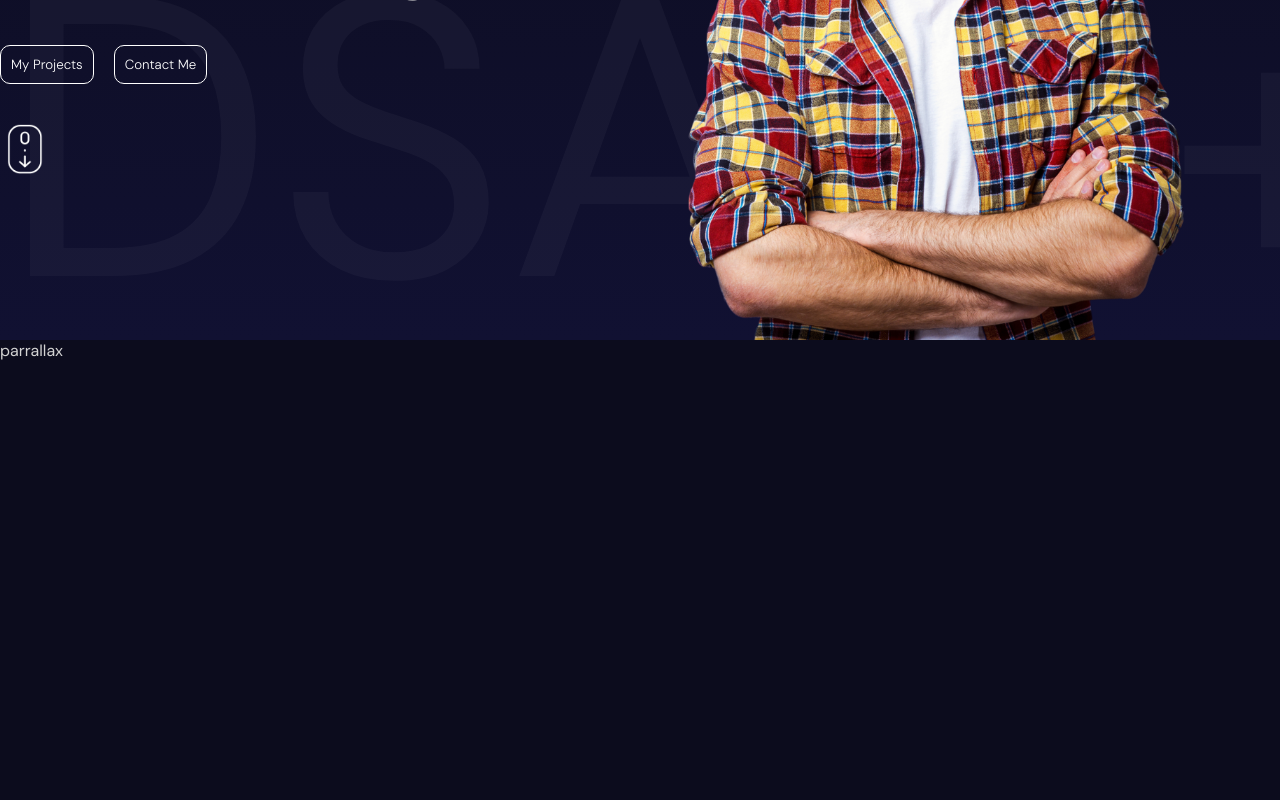
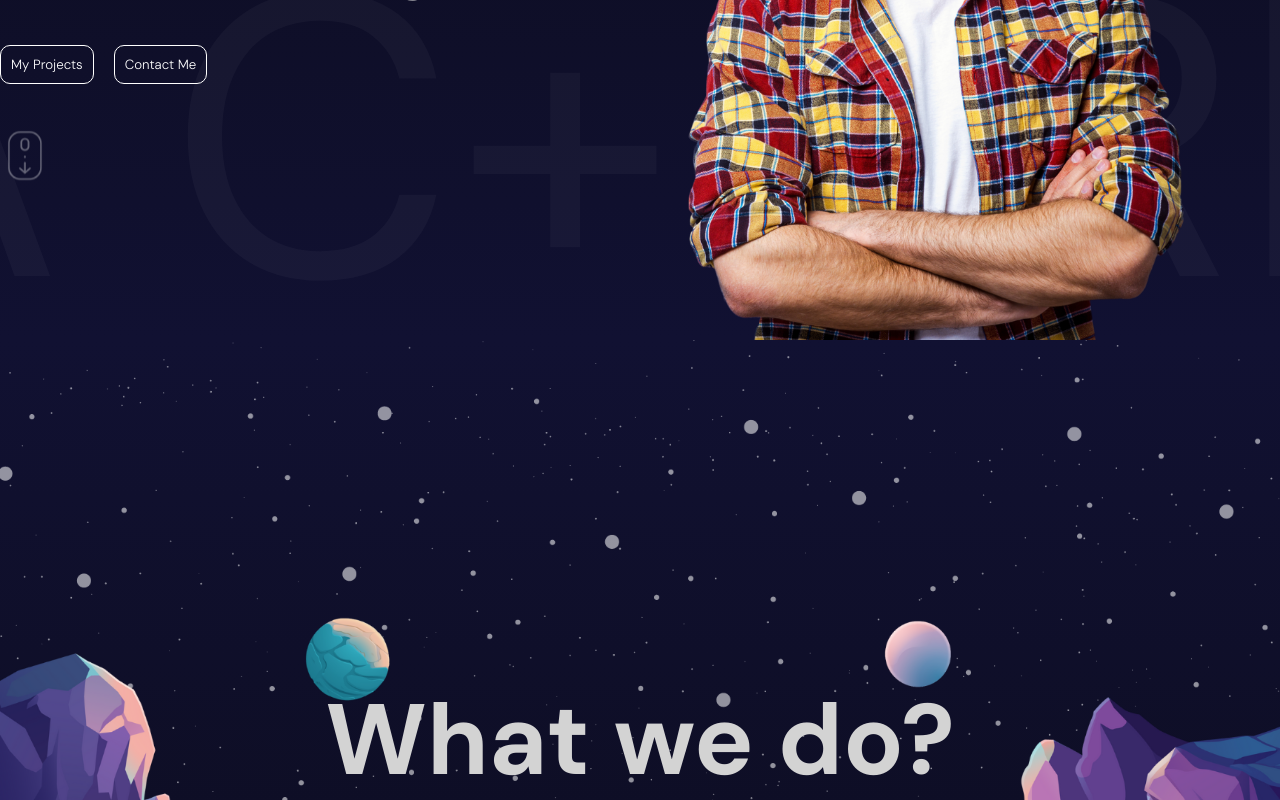
Before and after one commit to Kuna1jain/My-Portfolio, a React (Vite) app: page / in a window 1280 px wide. Shown: the part 460-1260 px from the top of the page. Built offline with nearby package versions, Linux system fonts and the light colour scheme.

Commit message:
created parallax animation

```diff
--- a/src/App.jsx
+++ b/src/App.jsx
@@ -1,6 +1,7 @@
 import "./app.scss"
 import Hero from "./components/Hero/Hero";
 import Navbar from "./components/navbar/Navbar";
+import Parallax from "./components/parallax/parallax";
 const App = () => {
   return <div>
 
@@ -9,9 +10,9 @@ const App = () => {
     <Hero/>
 
     </section>
-    <section id="Skills">parrallax</section>
+    <section id="Skills"><Parallax type="skills"/></section>
     <section id="Portfolio">services</section>
-    <section id="Achievements">portfolio</section>
+    <section id="Achievements"><Parallax type="portfolio"/></section>
     <section id="Education">portfolio3</section>
     <section id="Contact">portfolio1</section>
     <section id="About">portfolio2</section>
--- a/src/components/Hero/Hero.jsx
+++ b/src/components/Hero/Hero.jsx
@@ -13,7 +13,29 @@ const textVariants = {
             staggerChikdren: 0.1,
         },
     },
+    scrollButton:{
+        opacity:0,
+        y:10,
+        transition:{
+            duration:2,
+            repeat:Infinity,
+        }
 
+    },
+};
+const sliderVariants = {
+    initial: {
+        x:0,
+    },
+    animate: {
+        x: "-220%",
+        transition:{
+            repeat:Infinity,
+            repeatType:"mirror",
+            duration:20,
+        },
+
+    },
 };
 const Hero = () => {
     return (
@@ -30,10 +52,10 @@ const Hero = () => {
                         <motion.button variants={textVariants}>My Projects</motion.button>
                         <motion.button variants={textVariants}>Contact Me</motion.button>
                     </motion.div>
-                    <motion.img variants={textVariants} src="/scroll.png" alt="" />
+                    <motion.img variants={textVariants} animate="scrollButton" src="/scroll.png" alt="" />
                 </motion.div>
             </div>
-            <motion.div className="slidingTextContainer">
+            <motion.div className="slidingTextContainer" variants={sliderVariants} initial="initial" animate="animate">
                 DSA C++ REACTJS PROBLEM SOLVING
             </motion.div>
             <div className="imageContainer">
--- a/src/components/Hero/hero.scss
+++ b/src/components/Hero/hero.scss
@@ -67,6 +67,7 @@
         bottom: -60px;
         white-space: nowrap;
         color: #ffffff09;
+        width: 50%;
 
     }
 }
--- /dev/null
+++ b/src/components/parallax/Parallax.jsx
@@ -0,0 +1,29 @@
+import { useRef } from "react";
+import "./parallax.scss"
+import {motion, useScroll, useTransform} from "framer-motion";
+const Parallax = ({ type }) => {
+    const ref = useRef()
+    const {scrollYProgress} = useScroll({
+        target:ref,
+        offset:["start start", "end start"]
+    });
+    const textBg=useTransform(scrollYProgress, [0,1], ["0%", "500%"]);
+    const yBg=useTransform(scrollYProgress, [0,1], ["0%", "100%"]);
+    return (
+        <div
+        className="parallax"
+        ref={ref}
+            style={{
+                background:
+                    type === "skills"
+                        ? "linear-gradient(180deg, #111132, #0c0c1d)"
+                        : "linear-gradient(180deg, #111132, #505064)",
+            }}>
+            <motion.h1 style={{y:textBg}}>{type === "skills" ? "What we do?" : "What we Did"}</motion.h1>
+            <motion.div className="mountains"></motion.div>
+            <motion.div style={{y:yBg}} className="planets"></motion.div>
+            <motion.div style={{x:yBg}} className="stars"></motion.div>
+        </div>
+    );
+};
+export default Parallax;
--- /dev/null
+++ b/src/components/parallax/parallax.scss
@@ -0,0 +1,41 @@
+.parallax{
+    width: 100%;
+    height: 100%;
+    position: relative;
+    display: flex;
+    align-items: center;
+    justify-content: center;
+    overflow: hidden;
+    h1{
+        font-size: 100px;
+        z-index: 4;
+    }
+    .mountains{
+        background-image: url("/mountains.png");
+        background-size: cover;
+        background-position: bottom;
+        width: 100%;
+        height: 100%;
+        position: absolute;
+         z-index:  3;
+    }
+    .planets{
+        background-image: url("/planets.png");
+        background-size: cover;
+        background-position: bottom;
+        width: 100%;
+        height: 100%;
+        position: absolute;
+        z-index: 2;
+    }
+    .stars{
+        background-image: url("/stars.png");
+        background-size: cover;
+        background-position: bottom;
+        width: 100%;
+        height: 100%;
+        position: absolute;
+        z-index: 1;
+    }
+
+}
```
